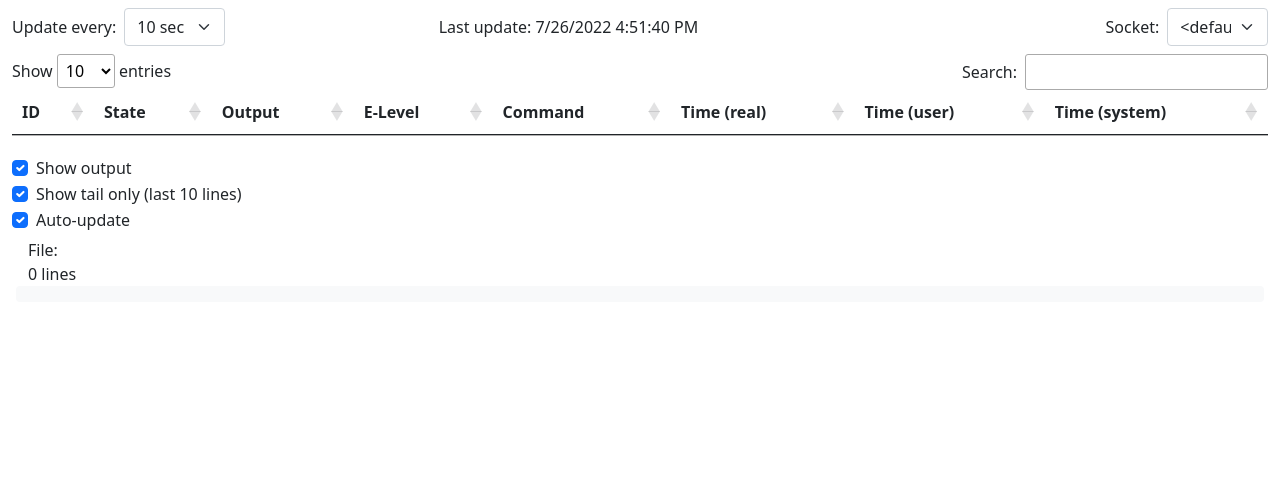
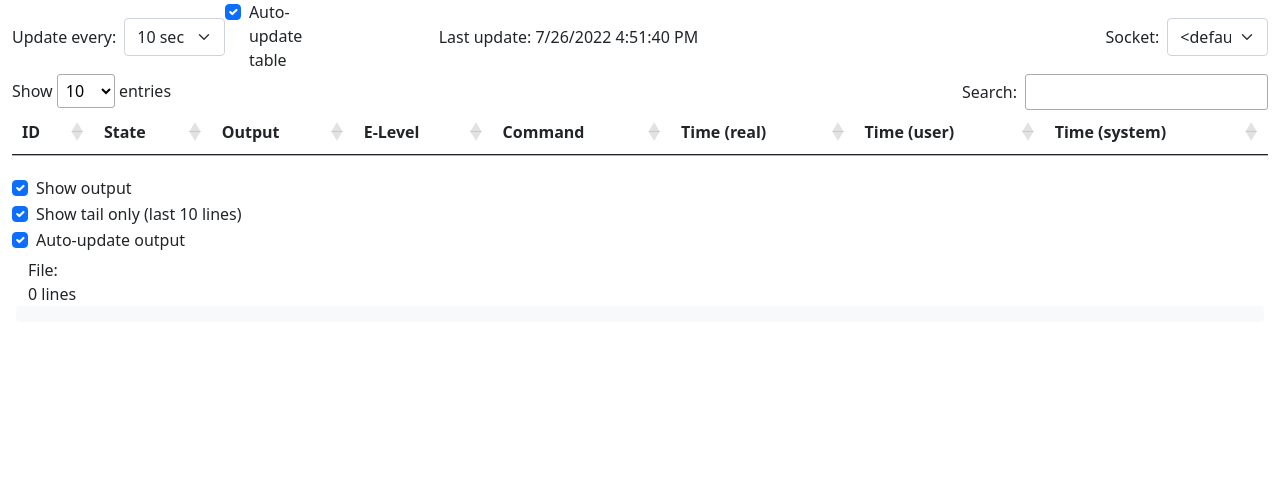
Before and after one commit to bstee615/task-spooler-gui, a Flask app: page / in a window 1280 px wide. Shown: the part 66-558 px from the top of the page. Run offline with Flask 2, Linux system fonts and the light colour scheme; data that the repository does not hold is empty; some libraries are stand-ins or nearby versions.

Commit message:
Add option to turn off auto update table

```diff
--- a/static/index.js
+++ b/static/index.js
@@ -41,7 +41,9 @@ function updateLastUpdateIndicator() {
 }
 
 function reloadData() {
-    table.ajax.reload();
+    if ($("#updateTableCheck").prop("checked")) {
+        table.ajax.reload();
+    }
     if ($("#updateOutputCheck").prop("checked")) {
         updateOutputDisplay();
     }
--- a/templates/index.html
+++ b/templates/index.html
@@ -35,6 +35,12 @@
             <option value="60">60 sec</option>
           </select>
         </div>
+        <div class="col-md-3 form-check">
+          <input class="form-check-input" type="checkbox" id="updateTableCheck" checked>
+          <label class="form-check-label" for="updateTableCheck">
+            Auto-update table
+          </label>
+        </div>
       </label>
 
       <div class="col-sm">
@@ -71,7 +77,7 @@
         <div class="form-check">
           <input class="form-check-input" type="checkbox" id="updateOutputCheck" checked>
           <label class="form-check-label" for="updateOutputCheck">
-            Auto-update
+            Auto-update output
           </label>
         </div>
       </div>
```
